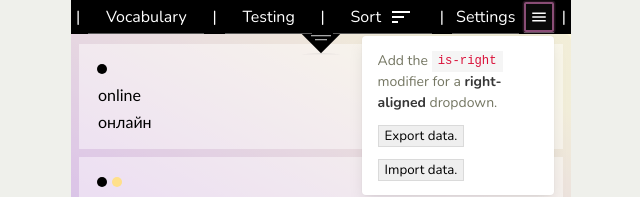
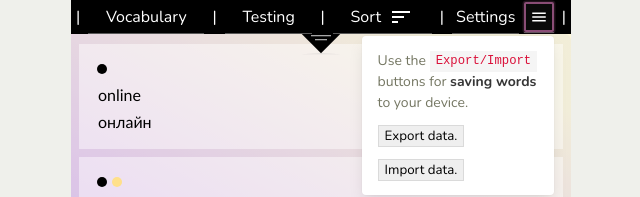
Before and after one commit to hustle2live/Vocabulary-App, a React (Create React App) app: page /#/ in a window 1280 px wide. Both pictures are taken after a click on the button 857 px from the left and 16 px from the top of the page. Shown: the top 197 px of the page, without its empty margins (319-959 px from the left). Built offline with nearby package versions, Linux system fonts and the light colour scheme.

Commit message:
add styles context menu component

```diff
--- a/src/components/ContextMenu/ContextMenu.jsx
+++ b/src/components/ContextMenu/ContextMenu.jsx
@@ -35,8 +35,8 @@ export const ContextMenu = (props) => {
             <div className="dropdown-content">
                <div className="dropdown-item">
                   <p>
-                     Add the <code>is-right</code> modifier for a{' '}
-                     <strong>right-aligned</strong> dropdown.
+                     Use the <code>Export/Import</code> buttons for {' '}
+                     <strong>saving words</strong> to your device.
                   </p>
                </div>
                <div className="dropdown-item">
```
